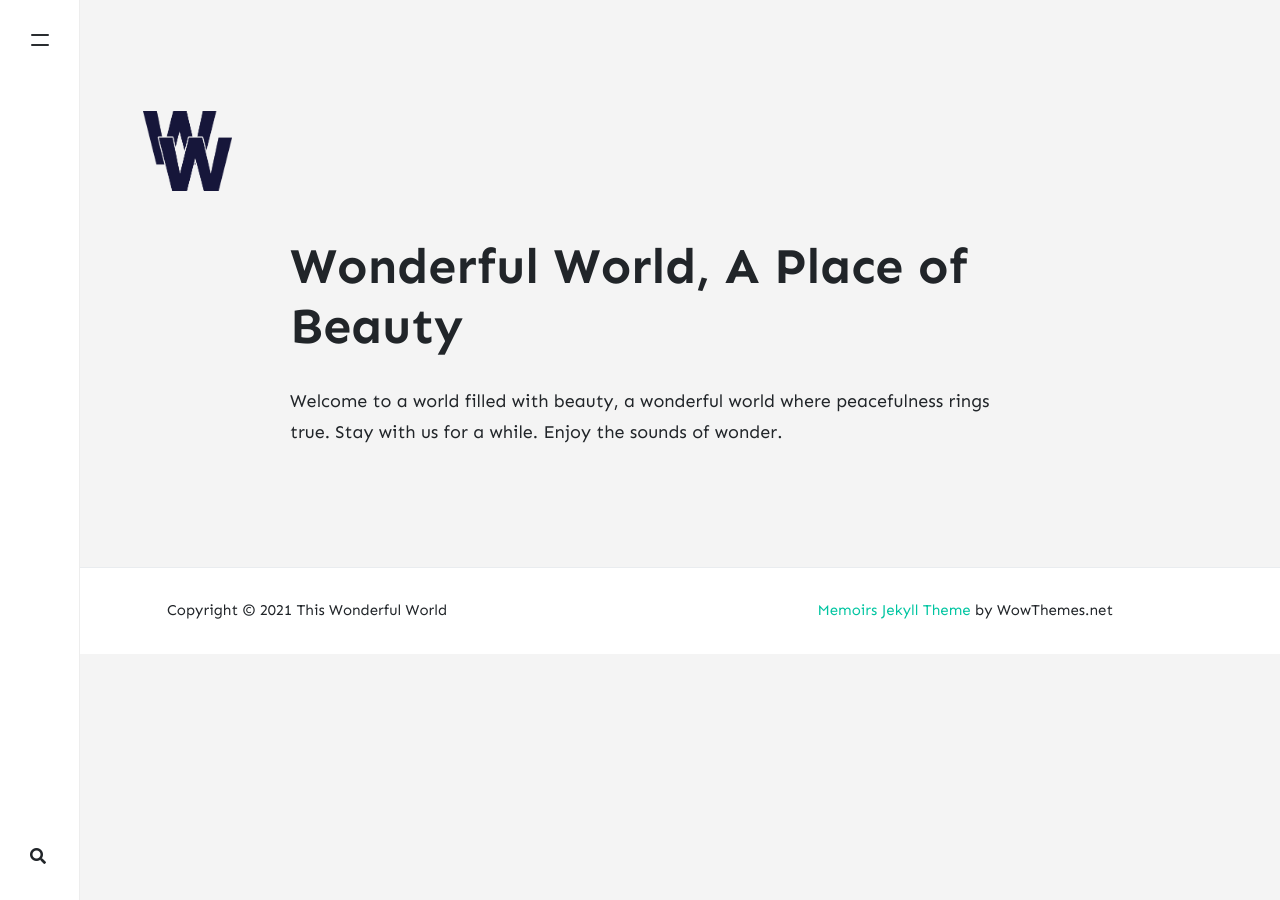
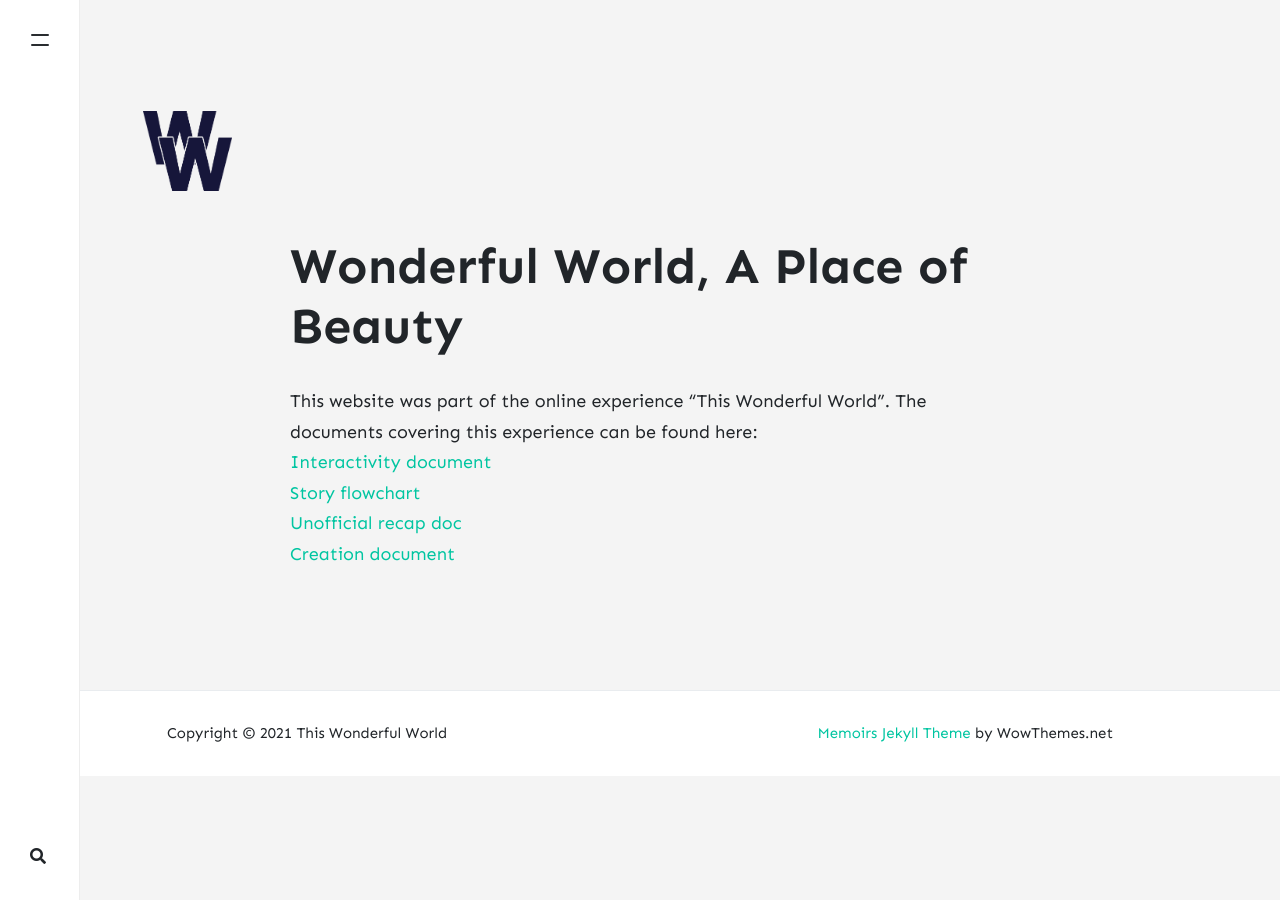
Before and after one commit to ThisWonderfulWorld/ThisWonderfulWorld.github.io, a Jekyll site: the page built from _pages/about.md, in a window 1280 px wide. Built offline with Jekyll 4.4.1, drawn with Linux system fonts in a browser that asks for light colours; nearby versions of some CDN libraries; comment, search, counter and statistics services are not loaded.

Commit message:
Updated about page to archive

```diff
--- a/_pages/about.md
+++ b/_pages/about.md
@@ -4,7 +4,8 @@ title: Wonderful World, A Place of Beauty
 permalink: /about
 comments: false
 ---
-Welcome to a world filled with beauty,
-a wonderful world where peacefulness rings true.
-Stay with us for a while.
-Enjoy the sounds of wonder.
+This website was part of the online experience "This Wonderful World". The documents covering this experience can be found here:
+<br>[Interactivity document](/assets/This_Wonderful_World_Interactivity_Doc_2_1.pdf)
+<br>[Story flowchart](/assets/This_Wonderful_World_Story_1.png)
+<br>[Unofficial recap doc](https://docs.google.com/document/d/1RaBDwXr4-Dc8Hb2dXA4uzvuS2z5YMe4MRvZug4gd2EQ/edit)
+<br>[Creation document](/assets/ThisWonderfulWorldCreationDocument.pdf)
```
